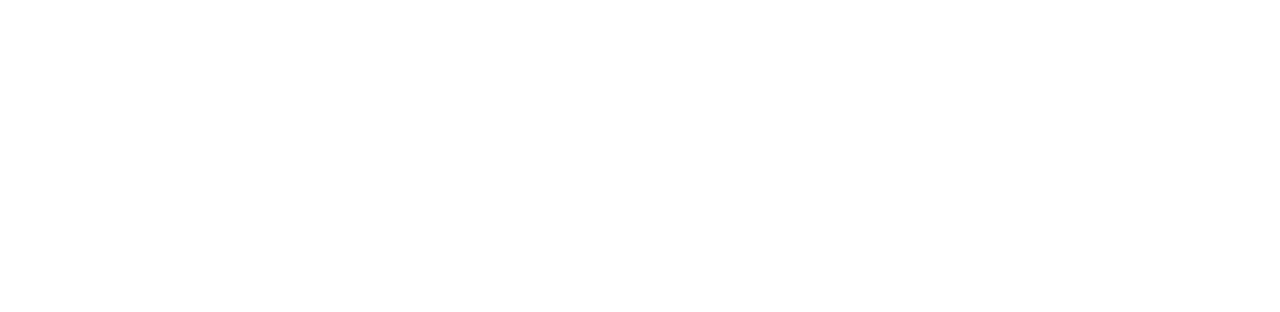
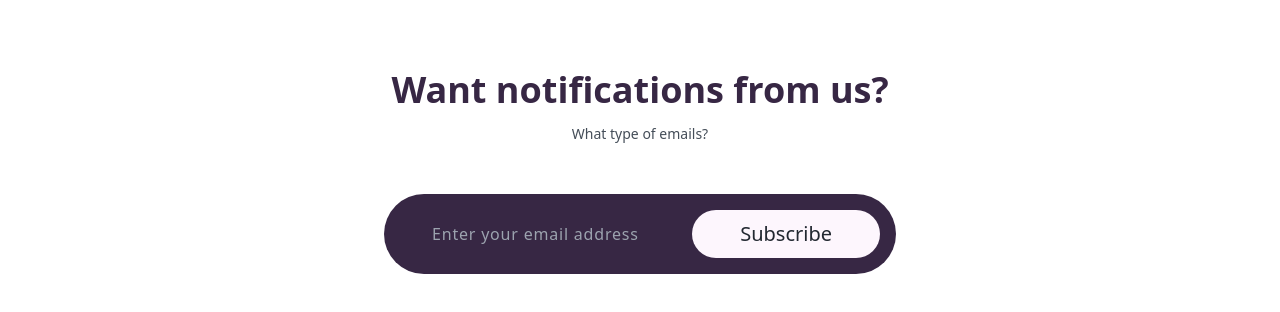
Before and after one commit to Anmol-Baranwal/Designlyfe, a Next.js app: page / in a window 1280 px wide. Shown: the part 1965-2277 px from the top of the page. Before the commit the page ends 1907 px from the top, so only its background shows below. Built offline with nearby package versions, Linux system fonts and the light colour scheme; no server answers.

Commit message:
feat: add index component

```diff
--- a/src/pages/index.tsx
+++ b/src/pages/index.tsx
@@ -2,7 +2,7 @@
 import HowItWorks from '@/components/how-it-works'
 import LandingPage from '@/components/landing-page'
 import Navbar from '@/components/navbar/Navbar'
-// import Subscribe from '@/components/subscribe'
+import Subscribe from '@/components/subscribe'
 // import Showcase from '@/components/showcase'
 import WhyUs from '@/components/why-us'
 
@@ -16,8 +16,8 @@
       {/* <CompaniesTrust /> */}
       <WhyUs />
       {/* <Showcase /> */}
-      {/* <Subscribe /> */}
       <HowItWorks />
+      <Subscribe />
     </div>
   )
 }
```
